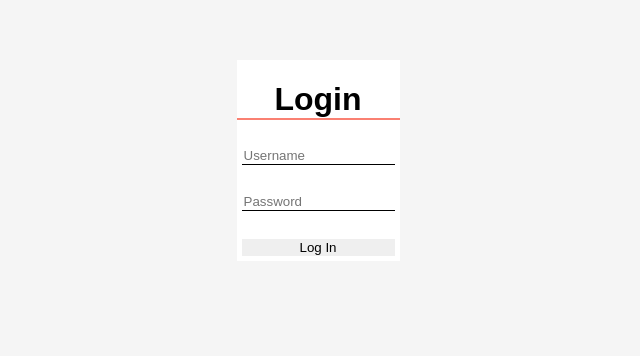
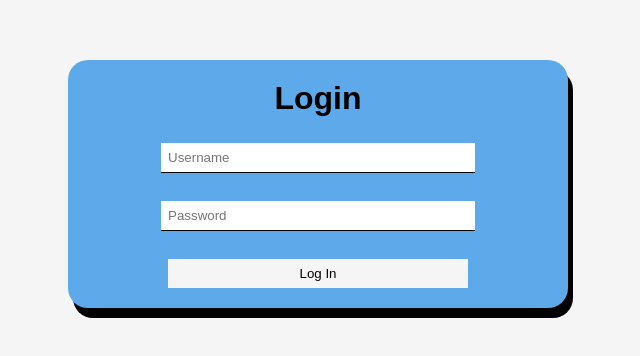
Before and after one commit to Towny1996/Natwest.Hacktahon.UI, an Angular app: page /login in a window 1280 px wide. Shown: the part 140-496 px from the top of the page, without its empty margins (322-962 px from the left). Built offline with nearby package versions, Linux system fonts and the light colour scheme.

Commit message:
more login css

```diff
--- a/src/app/login/login.component.html
+++ b/src/app/login/login.component.html
@@ -3,6 +3,11 @@
     <h1>Login</h1>
     <input type="text" placeholder="Username" /><br />
     <input type="text" placeholder="Password" /><br />
-    <input class="submit-button" type="submit" value="Log In" />
+    <input
+      class="submit-button"
+      type="submit"
+      value="Log In"
+      routerLink="/dashboard"
+    />
   </form>
 </div>
--- a/src/app/login/login.component.scss
+++ b/src/app/login/login.component.scss
@@ -5,27 +5,37 @@
   width: 100%;
 
   .login-form {
-    background-color: white;
+    border-radius: 20px;
+    background-color: #5da9e9;
+    box-shadow: 5px 10px;
     display: flex;
     flex-direction: column;
-    width: 163px;
+    width: 500px;
     margin: auto;
     margin-top: 200px;
-    // border: 2px solid green;
 
     h1 {
+      margin-top: 20px;
       text-align: center;
-      border-bottom: 2px solid salmon;
     }
 
     input {
-      margin: 5px;
+      margin: 5px auto;
+      width: 300px;
       border: none;
       border-bottom: 1px solid black;
+      padding: 7px;
     }
 
     .submit-button {
+      background-color: whitesmoke;
       border-bottom: none;
+      margin-bottom: 20px;
+    }
+
+    .submit-button:hover {
+      background-color: grey;
+      transition: background-color 2s ease-out;
     }
   }
 }
```
